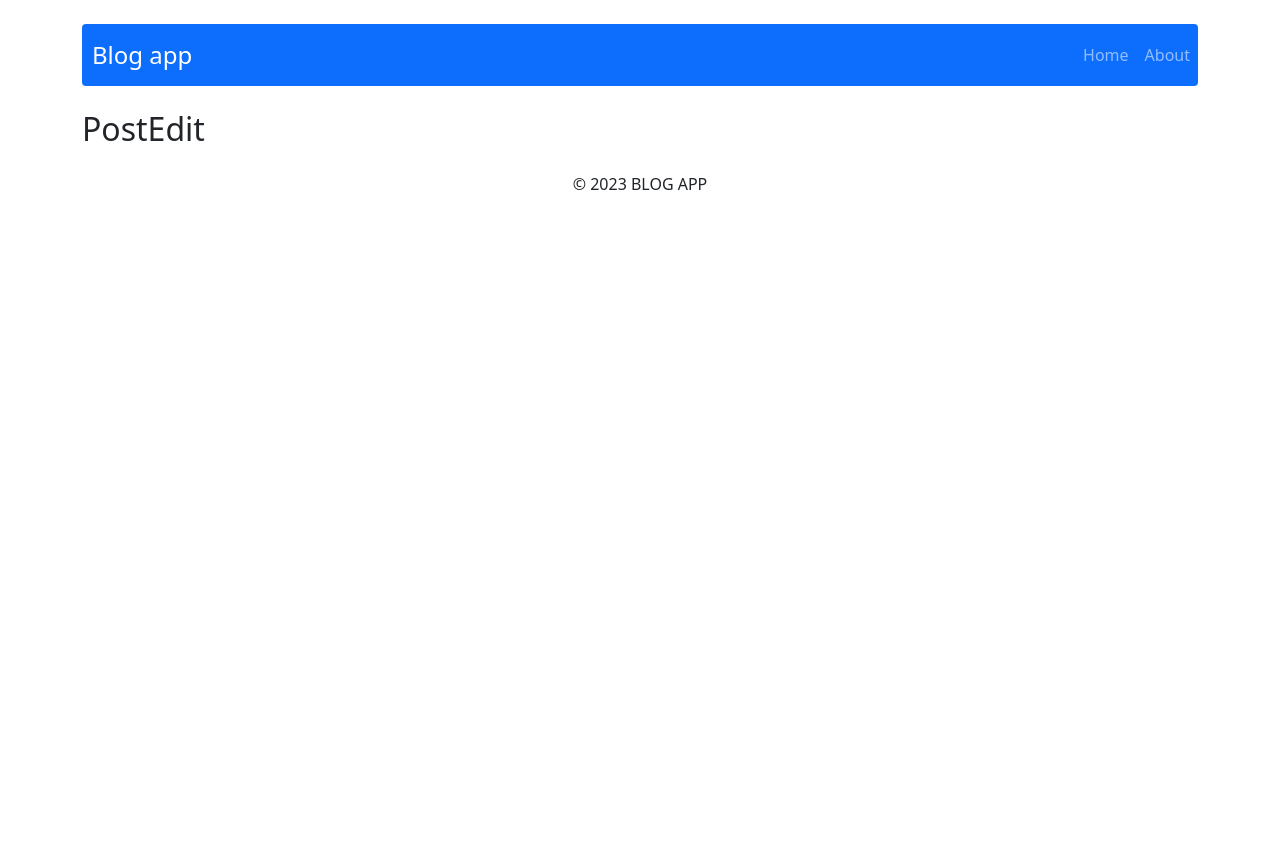
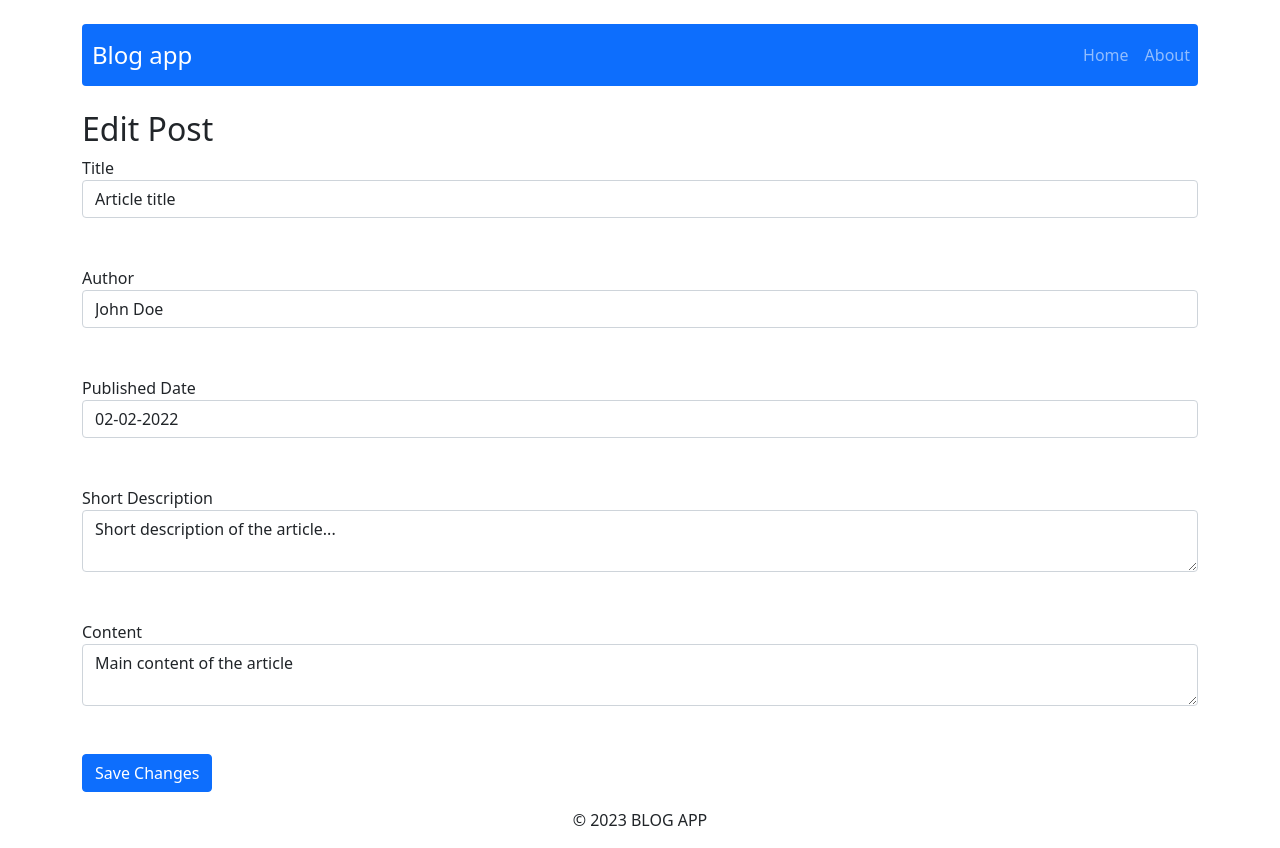
Before and after one commit to zosiaszy/Blog-app, a React (Create React App) app: page /post/edit/1 in a window 1280 px wide. Before the commit the page ends 800 px from the top, so only its background shows below. Built offline with nearby package versions, Linux system fonts and the light colour scheme.

Commit message:
Render EditForm

```diff
--- a/src/components/pages/PostEdit.js
+++ b/src/components/pages/PostEdit.js
@@ -1,24 +1,13 @@
+import React from "react";
+import EditPostForm from '../features/EditPostForm';
 
-import React from "react";
 const PostEdit = () => {
-
     return (
-
         <div>
-
-            <h2>PostEdit</h2>
-
-
+            <h2>Edit Post</h2>
+            <EditPostForm />
         </div>
-
-
-
-
     );
-
-
-
 }
 
-
 export default PostEdit;
```
